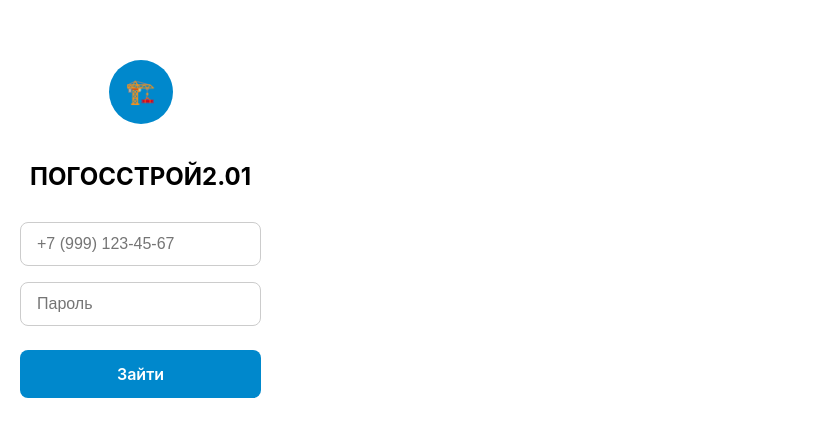
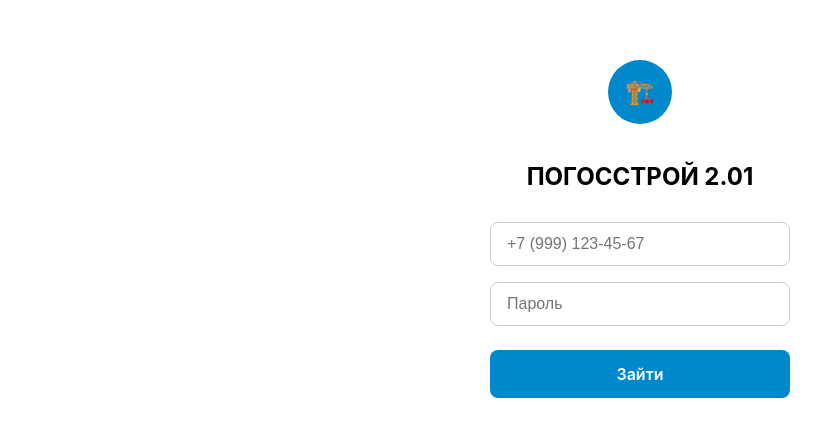
Before and after one commit to aaptrv304-tech/contractor-mini, a React (Vite) app: page / in a window 1280 px wide. Shown: the part 171-608 px from the top of the page, without its empty margins (0-833 px from the left). Built offline with nearby package versions, Linux system fonts and the light colour scheme.

Commit message:
Центрирование 3

```diff
--- a/index.html
+++ b/index.html
@@ -1,6 +1,16 @@
 <!doctype html>
 <html lang="en">
   <head>
+    <style>
+  body, html {
+    margin: 0;
+    padding: 0;
+    overflow-x: hidden; /* убирает горизонтальный скролл */
+  }
+  #root {
+    width: 100%;
+  }
+</style>
     <script src="https://telegram.org/js/telegram-web-app.js"></script>
     <meta charset="UTF-8" />
     <link rel="icon" type="image/svg+xml" href="/vite.svg" />
--- a/src/App.tsx
+++ b/src/App.tsx
@@ -28,18 +28,19 @@ function App() {
   return (
     <div
   style={{
-    width: '100%',
-    maxWidth: '500px', // ограничиваем ширину на больших экранах
-    margin: '0 auto',   // центрируем по горизонтали
+    // Сбрасываем всё
+    margin: 0,
+    padding: 0,
+    width: '100vw',        // ВСЯ ширина viewport
     minHeight: '100vh',
     display: 'flex',
     flexDirection: 'column',
     alignItems: 'center',
     justifyContent: 'center',
-    padding: '20px',
-    boxSizing: 'border-box', // важно!
+    boxSizing: 'border-box',
     fontFamily: '-apple-system, BlinkMacSystemFont, sans-serif',
     color: '#000',
+    backgroundColor: (window as any).Telegram?.WebApp?.themeParams?.bg_color || '#ffffff',
   }}
 >
       {/* Иконка */}
@@ -68,7 +69,7 @@ function App() {
           textAlign: 'center', // ← на случай длинного названия
         }}
       >
-        ПОГОССТРОЙ2.01
+        ПОГОССТРОЙ 2.01
       </h1>
 
       <input
```
